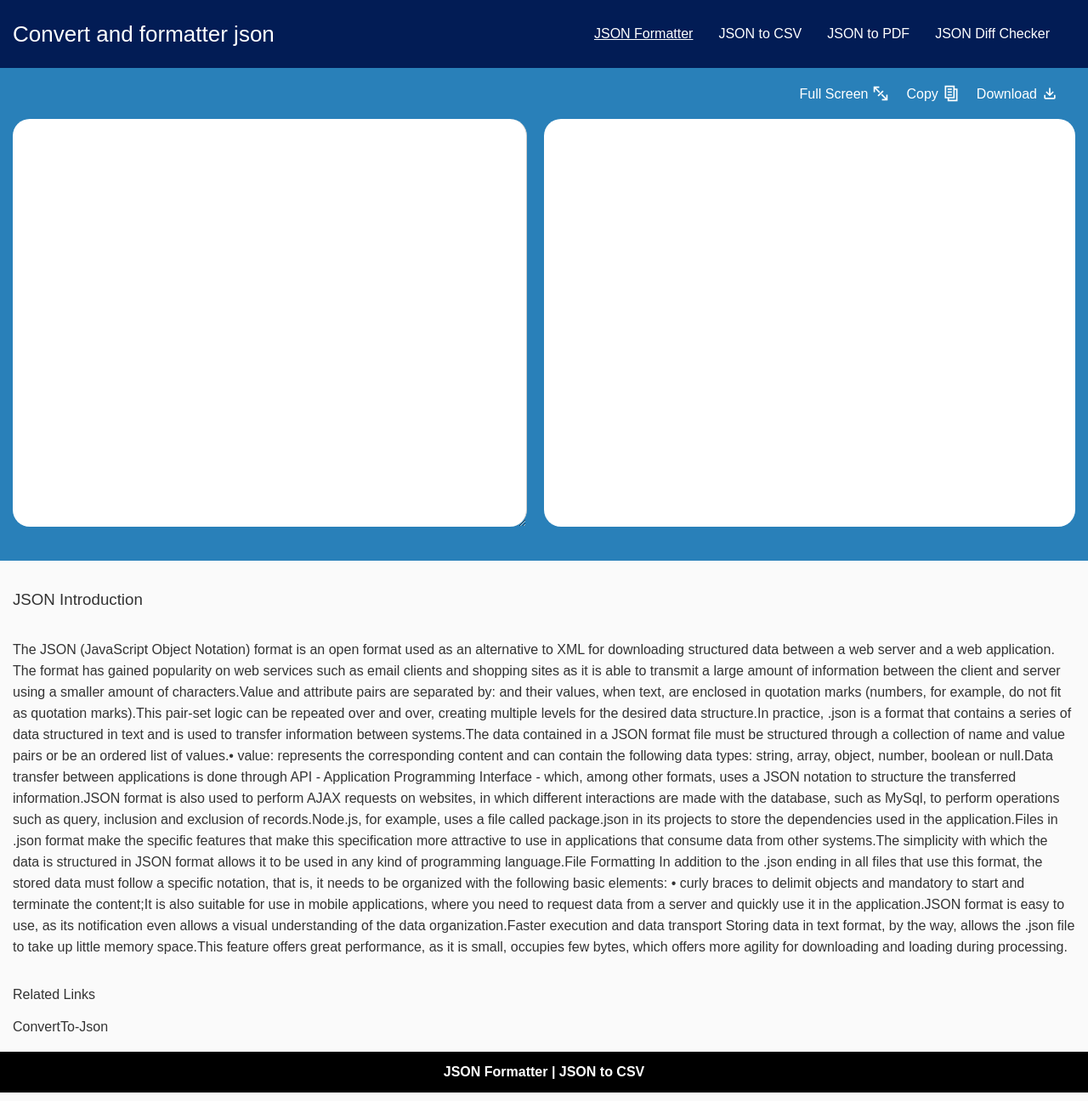
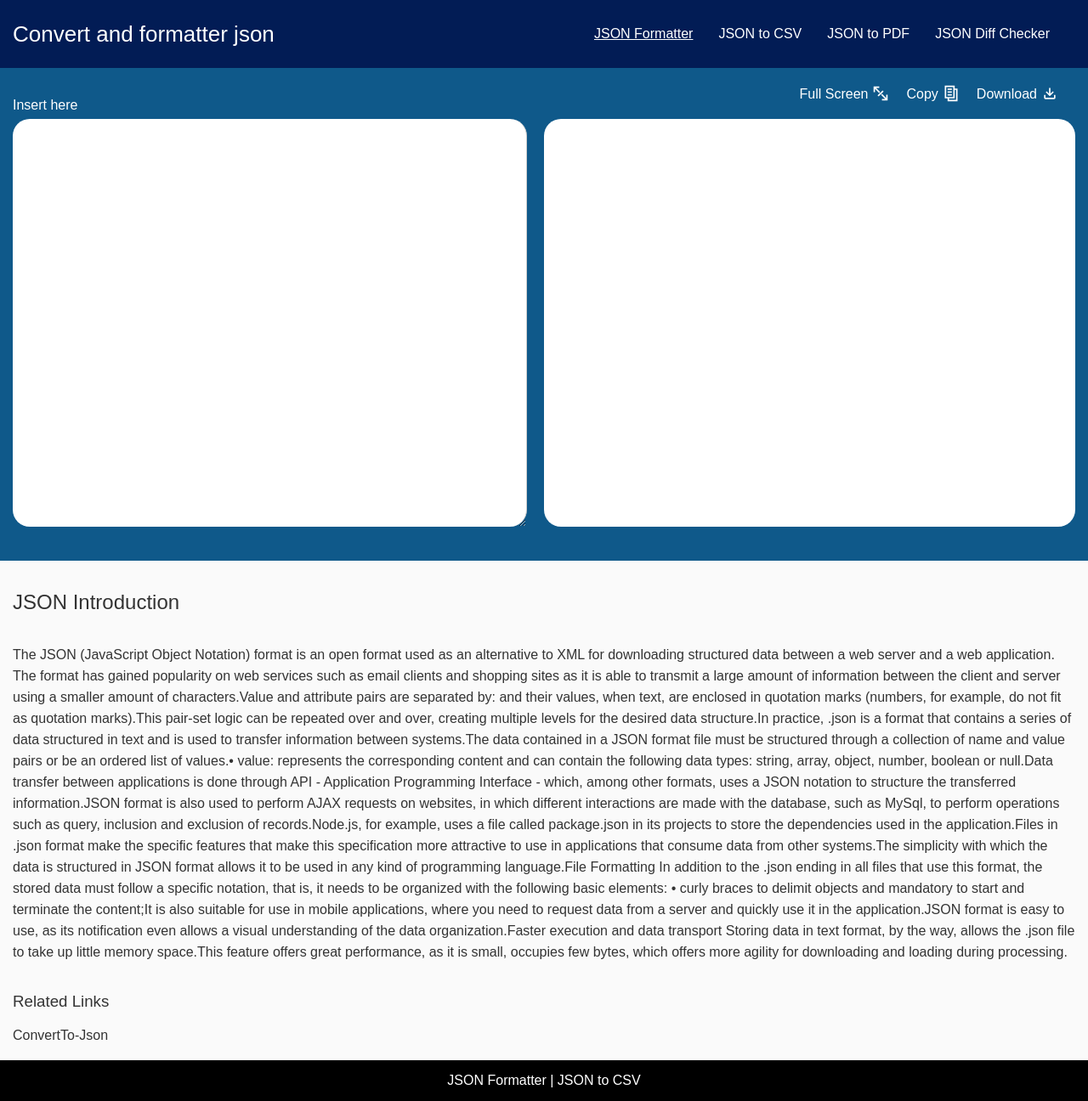
Before and after one commit to gabrielrdantas/json-to-csv, a Next.js app: page / in a window 1280 px wide. Shown: the whole page at 85% size. Built offline with nearby package versions, Linux system fonts and the light colour scheme.

Commit message:
feat: ajustes de usabilidade e acessibilidade

```diff
--- a/pages/_document.js
+++ b/pages/_document.js
@@ -21,7 +21,7 @@ export default class MyDocument extends Document {
 
   render() {
     return (
-      <Html>
+      <Html lang='en'>
         <Head>
           {this.props.styleTags}
         </Head>
--- a/pages/index.tsx
+++ b/pages/index.tsx
@@ -101,10 +101,10 @@ const JsonFormatter: React.FC = () => {
     <Wrapper>
       <GlobalStyle />
       <Seo
-        title="Convert and formatter json to csv, pdf and diff checker"
-        description="Convert to json, formatter json, convert json to csv, pdf and checker your files"
-        ogDescription="Convert to json, formatter json, convert json to csv, pdf and checker your files"
-        ogTitle="Convert and formatter json to csv, pdf and diff checker"
+        title="Convert and format json to csv, pdf and diff checker"
+        description="Compare json online, format json, json diff online, json compare online and checker your files"
+        ogDescription="Compare json online, format json, json diff online, json compare online and checker your files"
+        ogTitle="Convert and format json to csv, pdf and diff checker"
         canonical="https://convertjsononline.com"
       />
       <Schema
@@ -152,6 +152,7 @@ const JsonFormatter: React.FC = () => {
             />
           </MenuOptionsContainer>
           <Container id="content-data">
+            <Label htmlFor="data-json-formatter">Insert here</Label>
             <InputData
               id="data-json-formatter"
               ref={ref}
@@ -235,7 +236,7 @@ const MenuOptionsContainer = styled.div`
 
 const ContainerSection = styled.div`
   width: 100%;
-  background: #2980b9;
+  background: #0f598a;
   padding: 20px 0 40px;
   margin: 0;
 `;
@@ -246,6 +247,7 @@ const Container = styled.div`
   margin: 0;
   border-radius: 20px;
   gap: 20px;
+  position: relative;
   @media (max-width: 1024px) {
     flex-direction: column;
     align-items: center;
@@ -298,6 +300,12 @@ const Text = styled.p`
   line-height: 25px;
 `;
 
-const SubtitleArticle = styled.h3`
+const SubtitleArticle = styled.h2`
   margin: 35px 0;
 `;
+
+const Label = styled.label`
+  color: #fff;
+  position: absolute;
+  top: -25px;
+`;
--- a/pages/json-diff-checker.tsx
+++ b/pages/json-diff-checker.tsx
@@ -332,7 +332,7 @@ export default DiffChecker;
 
 const ContainerSection = styled.div`
   width: 100%;
-  background: #2980b9;
+  background: #0f598a;
   padding: 20px 0 40px;
 `;
 
@@ -431,6 +431,6 @@ const Text = styled.p`
   line-height: 25px;
 `;
 
-const SubtitleArticle = styled.h3`
+const SubtitleArticle = styled.h2`
   margin: 35px 0;
 `;
--- a/pages/json-to-csv.tsx
+++ b/pages/json-to-csv.tsx
@@ -291,7 +291,7 @@ export default ConvertJsonToCsv;
 
 const ContainerSection = styled.div`
   width: 100%;
-  background: #2980b9;
+  background: #0f598a;
   padding: 20px 0 40px;
 `;
 
@@ -342,7 +342,7 @@ const Text = styled.p`
   line-height: 25px;
 `;
 
-const SubtitleArticle = styled.h3`
+const SubtitleArticle = styled.h2`
   margin: 35px 0;
 `;
 
--- a/pages/json-to-pdf.tsx
+++ b/pages/json-to-pdf.tsx
@@ -180,7 +180,7 @@ export default ConvertJsonToPdf;
 
 const ContainerSection = styled.div`
   width: 100%;
-  background: #2980b9;
+  background: #0f598a;
   padding: 20px 0 40px;
 `;
 
@@ -216,6 +216,6 @@ const Text = styled.p`
   line-height: 25px;
 `;
 
-const SubtitleArticle = styled.h3`
+const SubtitleArticle = styled.h2`
   margin: 35px 0;
 `;
--- a/src/components/Footer/index.tsx
+++ b/src/components/Footer/index.tsx
@@ -18,7 +18,7 @@ const FooterContainer = styled.footer`
   height: 60px;
   justify-content: center;
 `;
-const Title = styled.h6`
+const Title = styled.h4`
   font-size: 16px;
   text-align: center;
   color: #fff;
--- a/src/components/MenuOptions/index.tsx
+++ b/src/components/MenuOptions/index.tsx
@@ -40,13 +40,12 @@ const MenuOptions: React.FC<MenuOptionsProps> = ({
 };
 
 const MenuUI = styled.ul`
-  background: #2980b9;
+  background: #0f598a;
   display: flex;
   list-style: none;
   height: 40px;
   align-items: center;
   justify-content: right;
-  cursor: pointer;
 `;
 
 const MenuItem = styled.li`
@@ -56,6 +55,7 @@ const MenuItem = styled.li`
   color: #fff;
   line-height: 26px;
   height: 40px;
+  cursor: pointer;
 `;
 
 const Span = styled.span`
--- a/src/components/RelatedLinks/index.tsx
+++ b/src/components/RelatedLinks/index.tsx
@@ -35,7 +35,7 @@ const Ul = styled.ul`
   display: flex;
   list-style: none;
 `;
-const Subtitle = styled.h4`
+const Subtitle = styled.h3`
   margin: 35px 0 20px;
 `;
 const Link = styled.a`
```
